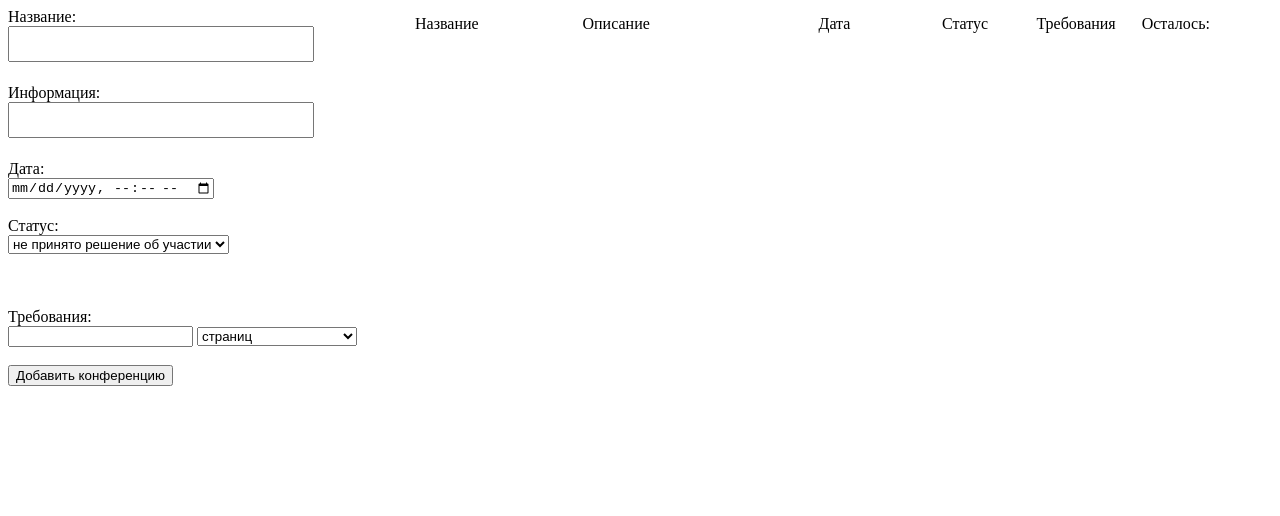
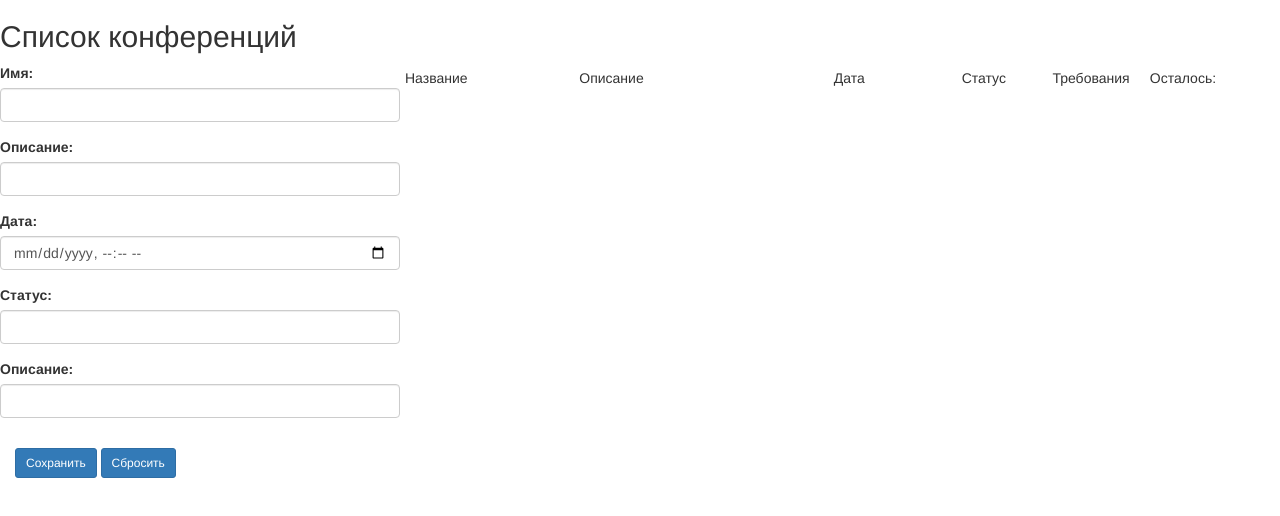
Before and after one commit to The-One-Who-Speaks-and-Depicts/conference_timer, a website: page public/timer.html in a window 1280 px wide. Drawn offline with nearby package versions, Linux system fonts and the light colour scheme.

Commit message:
form for addition client-side

```diff
--- a/public/timer.html
+++ b/public/timer.html
@@ -1,5 +1,9 @@
 <!DOCTYPE HTML>
 <head>
+<meta charset="utf-8" />
+<meta name="viewport" content="width=device-width" />
+<title>Список конференций</title>
+<link href="https://maxcdn.bootstrapcdn.com/bootstrap/3.3.7/css/bootstrap.min.css" rel="stylesheet" />
 <script src="https://ajax.googleapis.com/ajax/libs/jquery/3.1.1/jquery.min.js"></script>
 <script src="https://cdnjs.cloudflare.com/ajax/libs/moment.js/2.17.1/moment.js"></script>
 <script type="text/javascript" src="js/script.js"></script>
@@ -7,13 +11,47 @@
 </head>
 
 <body>
+<h2>Список конференций</h2>
 <aside>
-<span>Название:</span><br>
+<form name="userForm">
+      <input type="hidden" name="id" value="0" />
+      <div class="form-group">
+        <label for="name">Имя:</label>
+        <input class="form-control" name="name" />
+      </div>
+      <div class="form-group">
+        <label for="desc">Описание:</label>
+        <input class="form-control" name="desc" />
+      </div>
+      <div class="form-group">
+        <label for="date">Дата:</label>
+        <input class="form-control" name="date" type="datetime-local" />
+      </div>
+      <div class="form-group">
+        <label for="stat">Статус:</label>
+        <input class="form-control" name="stat" />
+      </div>
+      <div class="form-group">
+        <label for="req_size">Описание:</label>
+        <input class="form-control" name="req_size" />
+      </div>
+      <div class="panel-body">
+        <button type="submit" class="btn btn-sm btn-primary">Сохранить</button>
+        <a id="reset" class="btn btn-sm btn-primary">Сбросить</a>
+      </div>
+</form>
+</aside>
+
+<div>
+<table id="confs">
+<tr><td class="identificator">Id</td><td id="nameText">Название</td><td id="descText">Описание</td><td id="dateText">Дата</td><td id="status">Статус</td><td id="status">Требования</td><td id="dateText">Осталось:</td></tr>
+</table>
+</div>
+
+<!-- <span>Название:</span><br>
 <textarea id="name"></textarea><br><br>
 <span>Информация:</span><br>
 <textarea id="desc"></textarea><br><br>
-<span>Дата:</span><br>
-<input id="date" type="datetime-local"><br><br>
 <span>Статус:</span><br>
 <select id="stat">
     <option>не принято решение об участии</option>
@@ -51,12 +89,7 @@
     <option>знаков (с пробелами)</option>
     <option>знаков (без пробелов)</option>
 </select><br><br>
-<button id="addingButton">Добавить конференцию</button><br><br>
-</aside>
-<div>
-<table id="confs">
-<tr><td class="identificator">Id</td><td id="nameText">Название</td><td id="descText">Описание</td><td id="dateText">Дата</td><td id="status">Статус</td><td id="status">Требования</td><td id="dateText">Осталось:</td></tr>
-</table>
-</div>
+<button id="addingButton">Добавить конференцию</button><br><br> -->
+
 
 </body>
```
